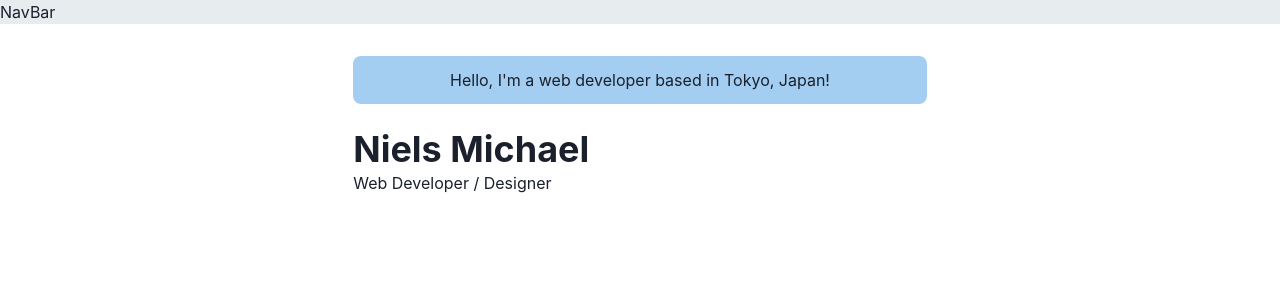
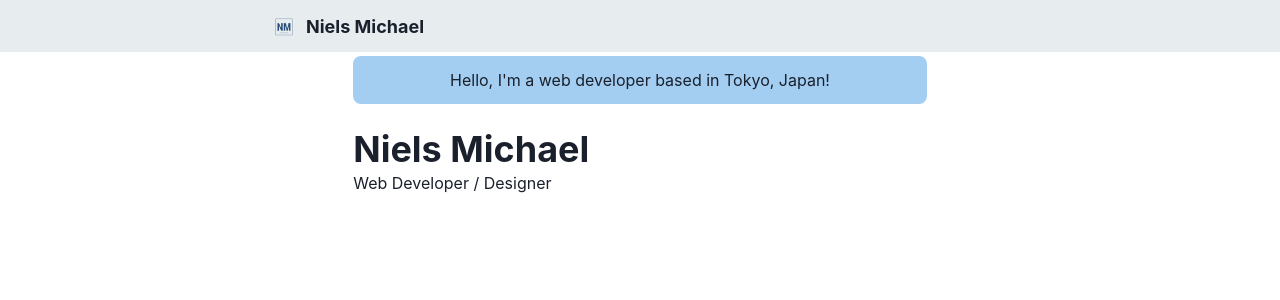
Before and after one commit to nielsmichael/niels-homepage, a Next.js app: page / in a window 1280 px wide. Shown: the top 300 px of the page. Built offline with nearby package versions, Linux system fonts and the light colour scheme.

Commit message:
Fix logo font, need to fix logo img

```diff
--- a/components/logo.js
+++ b/components/logo.js
@@ -18,7 +18,7 @@ padding: 10px;
 `
 
 const Logo = () => {
-  const webImg = `/img/niels-dev-logo${useColorModeValue('', ''-dark)}.png` // need to figure out logo to put here
+  const webImg = `/img/niels-dev-logo${useColorModeValue('', '-dark')}.png` // need to figure out logo to put here
 
   return (
     <Link href="/">
@@ -27,7 +27,7 @@ const Logo = () => {
           <Image src={webImg} width={20} height={20} alt="logo" />
           <Text
             color={useColorModeValue('gray.800', 'whiteAlpha.900')}
-            fontFamily='Roboto'
+            fontFamily='M PLUS Rounded 1c'
             fontWeight="bold"
             ml={3}>
               Niels Michael
--- a/components/navbar.js
+++ b/components/navbar.js
@@ -43,7 +43,13 @@ import {
       zIndex={1}
       {...props}
       >
-        NavBar
+        <Container display='flex' p={2} maxW="container.md" wrap="wrap" align="center" justify="space-between">
+          <Flex align="center" mr={5}>
+            <Heading as="h1" size="lg">
+              <Logo />
+            </Heading>
+          </Flex>
+        </Container>
       </Box>
    )
  }
```
